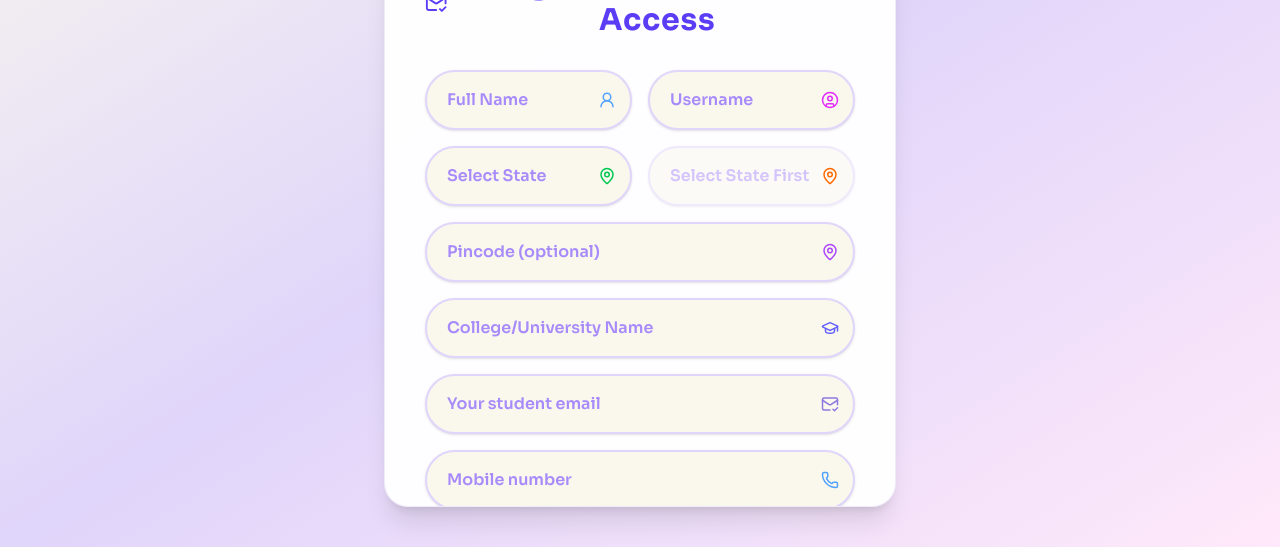
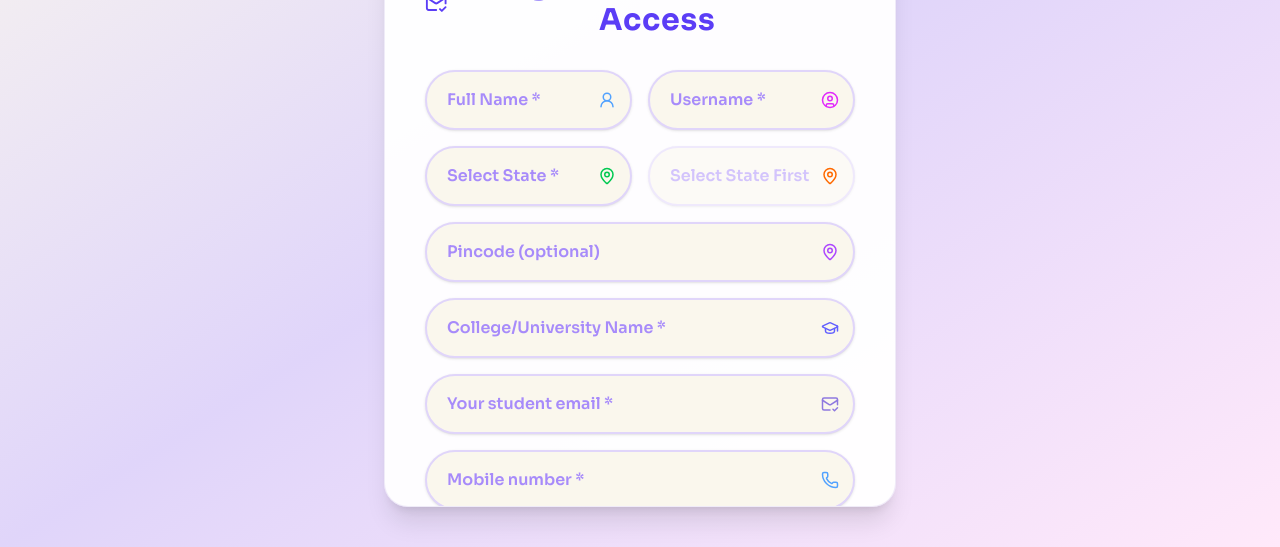
Before and after one commit to passiton1410-cell/passiton, a Next.js app: page /auth in a window 1280 px wide. Shown: the part 253-800 px from the top of the page. Built offline with nearby package versions, Linux system fonts and the light colour scheme.

Commit message:
Initial commit

```diff
--- a/app/auth/page.tsx
+++ b/app/auth/page.tsx
@@ -164,7 +164,7 @@ export default function AuthPage() {
     setUserExists(false);
 
     if (!email || !password || !fullName || !username || !mobileNumber || !collegeIdUrl || !selectedState || !selectedCity || !collegeName || !course || !department || !semester || !year) {
-      setStatus('❌ All fields including mobile number and academic information are required.');
+      setStatus('❌ All fields are required except personal email and personal ID.');
       setLoading(false);
       return;
     }
@@ -203,11 +203,11 @@ export default function AuthPage() {
         otp,
         fullName,
         username,
-        mobileNumber,
+        mobileNumber: mobileNumber.trim(),
         collegeIdUrl,
         state: selectedState,
         city: selectedCity,
-        collegeName: collegeName,
+        collegeName: collegeName.trim(),
         personalEmail: personalEmail.trim() || undefined,
         personalId: personalId.trim() || undefined,
         pincode: pincode.trim() || undefined,
@@ -334,9 +334,10 @@ export default function AuthPage() {
               <div className="relative">
                 <input
                   type="text"
-                  placeholder="Full Name"
+                  placeholder="Full Name *"
                   value={fullName}
                   onChange={(e) => setFullName(e.target.value)}
+                  required
                   className="w-full px-5 py-4 rounded-full bg-[#faf7ed] border-2 border-[#E0D5FA] text-[#23185B] focus:ring-2 focus:ring-blue-300 focus:outline-none text-base shadow placeholder-[#a78bfa] font-semibold transition pr-10"
                 />
                 <UserRound size={18} className="absolute right-4 top-1/2 -translate-y-1/2 text-blue-400" />
@@ -345,10 +346,11 @@ export default function AuthPage() {
               <div className="relative">
                 <input
                   type="text"
-                  placeholder="Username"
+                  placeholder="Username *"
                   value={username}
                   onChange={(e) => setUsername(e.target.value)}
                   autoComplete="username"
+                  required
                   className="w-full px-5 py-4 rounded-full bg-[#faf7ed] border-2 border-[#E0D5FA] text-[#23185B] focus:ring-2 focus:ring-blue-300 focus:outline-none text-base shadow placeholder-[#a78bfa] font-semibold transition pr-10"
                 />
                 <UserCircle size={18} className="absolute right-4 top-1/2 -translate-y-1/2 text-fuchsia-500" />
@@ -362,10 +364,11 @@ export default function AuthPage() {
                 <select
                   value={selectedState}
                   onChange={(e) => handleStateChange(e.target.value)}
+                  required
                   className="w-full px-5 py-4 rounded-full bg-[#faf7ed] border-2 border-[#E0D5FA] text-[#23185B] focus:ring-2 focus:ring-blue-300 focus:outline-none text-base shadow font-semibold transition pr-10 appearance-none cursor-pointer"
                   style={{ color: selectedState ? '#23185B' : '#a78bfa' }}
                 >
-                  <option value="" disabled>Select State</option>
+                  <option value="" disabled>Select State *</option>
                   {getStates().map((state) => (
                     <option key={state} value={state} className="text-[#23185B]">
                       {state}
@@ -381,11 +384,12 @@ export default function AuthPage() {
                   value={selectedCity}
                   onChange={(e) => setSelectedCity(e.target.value)}
                   disabled={!selectedState}
+                  required
                   className="w-full px-5 py-4 rounded-full bg-[#faf7ed] border-2 border-[#E0D5FA] text-[#23185B] focus:ring-2 focus:ring-blue-300 focus:outline-none text-base shadow font-semibold transition pr-10 appearance-none cursor-pointer disabled:opacity-50 disabled:cursor-not-allowed"
                   style={{ color: selectedCity ? '#23185B' : '#a78bfa' }}
                 >
                   <option value="" disabled>
-                    {selectedState ? 'Select City' : 'Select State First'}
+                    {selectedState ? 'Select City *' : 'Select State First'}
                   </option>
                   {selectedState && getCitiesForState(selectedState).map((city) => (
                     <option key={city} value={city} className="text-[#23185B]">
@@ -416,7 +420,7 @@ export default function AuthPage() {
               <div className="relative">
                 <input
                   type="text"
-                  placeholder="College/University Name"
+                  placeholder="College/University Name *"
                   value={collegeName}
                   onChange={(e) => handleCollegeNameChange(e.target.value)}
                   onFocus={() => {
@@ -424,6 +428,7 @@ export default function AuthPage() {
                       setShowCollegeSuggestions(true);
                     }
                   }}
+                  required
                   className="w-full px-5 py-4 rounded-full bg-[#faf7ed] border-2 border-[#E0D5FA] text-[#23185B] focus:ring-2 focus:ring-blue-300 focus:outline-none text-base shadow placeholder-[#a78bfa] font-semibold transition pr-10"
                 />
                 {collegeSearchLoading ? (
@@ -496,10 +501,11 @@ export default function AuthPage() {
               <div className="relative">
                 <input
                   type="email"
-                  placeholder="Your student email"
+                  placeholder="Your student email *"
                   value={email}
                   onChange={(e) => setEmail(e.target.value)}
                   autoComplete="username"
+                  required
                   className="w-full px-5 py-4 rounded-full bg-[#faf7ed] border-2 border-[#E0D5FA] text-[#23185B] focus:ring-2 focus:ring-[#5B3DF6] focus:outline-none text-base shadow placeholder-[#a78bfa] font-semibold transition pr-10"
                 />
                 <MailCheck size={18} className="absolute right-4 top-1/2 -translate-y-1/2 text-[#8e79df]" />
@@ -508,10 +514,11 @@ export default function AuthPage() {
               <div className="relative">
                 <input
                   type="tel"
-                  placeholder="Mobile number"
+                  placeholder="Mobile number *"
                   value={mobileNumber}
                   onChange={(e) => setMobileNumber(e.target.value)}
                   autoComplete="tel"
+                  required
                   className="w-full px-5 py-4 rounded-full bg-[#faf7ed] border-2 border-[#E0D5FA] text-[#23185B] focus:ring-2 focus:ring-blue-300 focus:outline-none text-base shadow placeholder-[#a78bfa] font-semibold transition pr-10"
                 />
                 <Phone size={18} className="absolute right-4 top-1/2 -translate-y-1/2 text-blue-400" />
@@ -520,10 +527,11 @@ export default function AuthPage() {
               <div className="relative">
                 <input
                   type={showPassword ? "text" : "password"}
-                  placeholder="Set a password"
+                  placeholder="Set a password *"
                   value={password}
                   onChange={(e) => setPassword(e.target.value)}
                   autoComplete="new-password"
+                  required
                   className="w-full px-5 py-4 rounded-full bg-[#faf7ed] border-2 border-[#E0D5FA] text-[#23185B] focus:ring-2 focus:ring-pink-300 focus:outline-none text-base shadow placeholder-[#a78bfa] font-semibold transition pr-16"
                 />
                 <button
@@ -541,16 +549,17 @@ export default function AuthPage() {
             {/* Academic Information Section */}
             <div className="w-full mb-4">
               <p className="text-sm text-[#7c689c] mb-3 text-center font-medium">
-                Academic Information (Required)
+                Academic Information (All fields marked with * are required)
               </p>
               {/* Course and Department */}
               <div className="grid grid-cols-1 sm:grid-cols-2 gap-4 mb-4">
                 <div className="relative">
                   <input
                     type="text"
-                    placeholder="Course/Program (e.g., B.Tech)"
+                    placeholder="Course/Program (e.g., B.Tech) *"
                     value={course}
                     onChange={(e) => setCourse(e.target.value)}
+                    required
                     className="w-full px-5 py-4 rounded-full bg-[#faf7ed] border-2 border-[#E0D5FA] text-[#23185B] focus:ring-2 focus:ring-indigo-300 focus:outline-none text-base shadow placeholder-[#a78bfa] font-semibold transition pr-10"
                   />
                   <GraduationCap size={18} className="absolute right-4 top-1/2 -translate-y-1/2 text-indigo-500" />
@@ -558,9 +567,10 @@ export default function AuthPage() {
                 <div className="relative">
                   <input
                     type="text"
-                    placeholder="Department (e.g., Computer Science)"
+                    placeholder="Department (e.g., Computer Science) *"
                     value={department}
                     onChange={(e) => setDepartment(e.target.value)}
+                    required
                     className="w-full px-5 py-4 rounded-full bg-[#faf7ed] border-2 border-[#E0D5FA] text-[#23185B] focus:ring-2 focus:ring-teal-300 focus:outline-none text-base shadow placeholder-[#a78bfa] font-semibold transition pr-10"
                   />
                   <UserRound size={18} className="absolute right-4 top-1/2 -translate-y-1/2 text-teal-500" />
@@ -572,10 +582,11 @@ export default function AuthPage() {
                   <select
                     value={year}
                     onChange={(e) => setYear(e.target.value)}
+                    required
                     className="w-full px-5 py-4 rounded-full bg-[#faf7ed] border-2 border-[#E0D5FA] text-[#23185B] focus:ring-2 focus:ring-rose-300 focus:outline-none text-base shadow font-semibold transition pr-10 appearance-none cursor-pointer"
                     style={{ color: year ? '#23185B' : '#a78bfa' }}
                   >
-                    <option value="" disabled>Select Year</option>
+                    <option value="" disabled>Select Year *</option>
                     <option value="1" className="text-[#23185B]">1st Year</option>
                     <option value="2" className="text-[#23185B]">2nd Year</option>
                     <option value="3" className="text-[#23185B]">3rd Year</option>
@@ -590,10 +601,11 @@ export default function AuthPage() {
                   <select
                     value={semester}
                     onChange={(e) => setSemester(e.target.value)}
+                    required
                     className="w-full px-5 py-4 rounded-full bg-[#faf7ed] border-2 border-[#E0D5FA] text-[#23185B] focus:ring-2 focus:ring-emerald-300 focus:outline-none text-base shadow font-semibold transition pr-10 appearance-none cursor-pointer"
                     style={{ color: semester ? '#23185B' : '#a78bfa' }}
                   >
-                    <option value="" disabled>Select Semester</option>
+                    <option value="" disabled>Select Semester *</option>
                     <option value="1" className="text-[#23185B]">1st Semester</option>
                     <option value="2" className="text-[#23185B]">2nd Semester</option>
                     <option value="3" className="text-[#23185B]">3rd Semester</option>
@@ -612,7 +624,7 @@ export default function AuthPage() {
             {/* Optional Fields Section */}
             <div className="w-full mb-4">
               <p className="text-sm text-[#7c689c] mb-3 text-center font-medium">
-                Optional Information (can be added later)
+                Optional Information (only personal email and personal ID are optional)
               </p>
               <div className="flex flex-col gap-4">
                 {/* Personal Email */}
--- a/models/User.ts
+++ b/models/User.ts
@@ -9,15 +9,15 @@ const UserSchema = new Schema({
   verified: { type: Boolean, default: false },     // new
   role: { type: String, default: 'user' }, // user or admin - changeable from database
   createdAt: { type: Date, default: Date.now },
-  mobile: { type: String },                  // new -> optional, editable via card
-  collegeName: { type: String },
+  mobile: { type: String, required: true },   // new -> mandatory mobile number
+  collegeName: { type: String, required: true }, // mandatory college name
   state: { type: String, required: true },   // Indian state
   city: { type: String, required: true },    // Indian city
-  pincode: { type: String },                 // Pincode
-  course: { type: String },                  // Academic course/program
-  department: { type: String },              // Academic department
-  semester: { type: String },                // Current semester
-  year: { type: String },                    // Academic year
+  pincode: { type: String },                 // Pincode - optional
+  course: { type: String, required: true },  // Academic course/program - mandatory
+  department: { type: String, required: true }, // Academic department - mandatory
+  semester: { type: String, required: true }, // Current semester - mandatory
+  year: { type: String, required: true },    // Academic year - mandatory
   personalEmail: { type: String },           // optional personal email
   personalId: { type: String },              // optional personal ID
   termsAccepted: { type: Boolean, default: false }, // Terms & Conditions acceptance
```
Also changed, not shown: app/api/auth/verify-otp/route.ts (+8 -7 lines).
